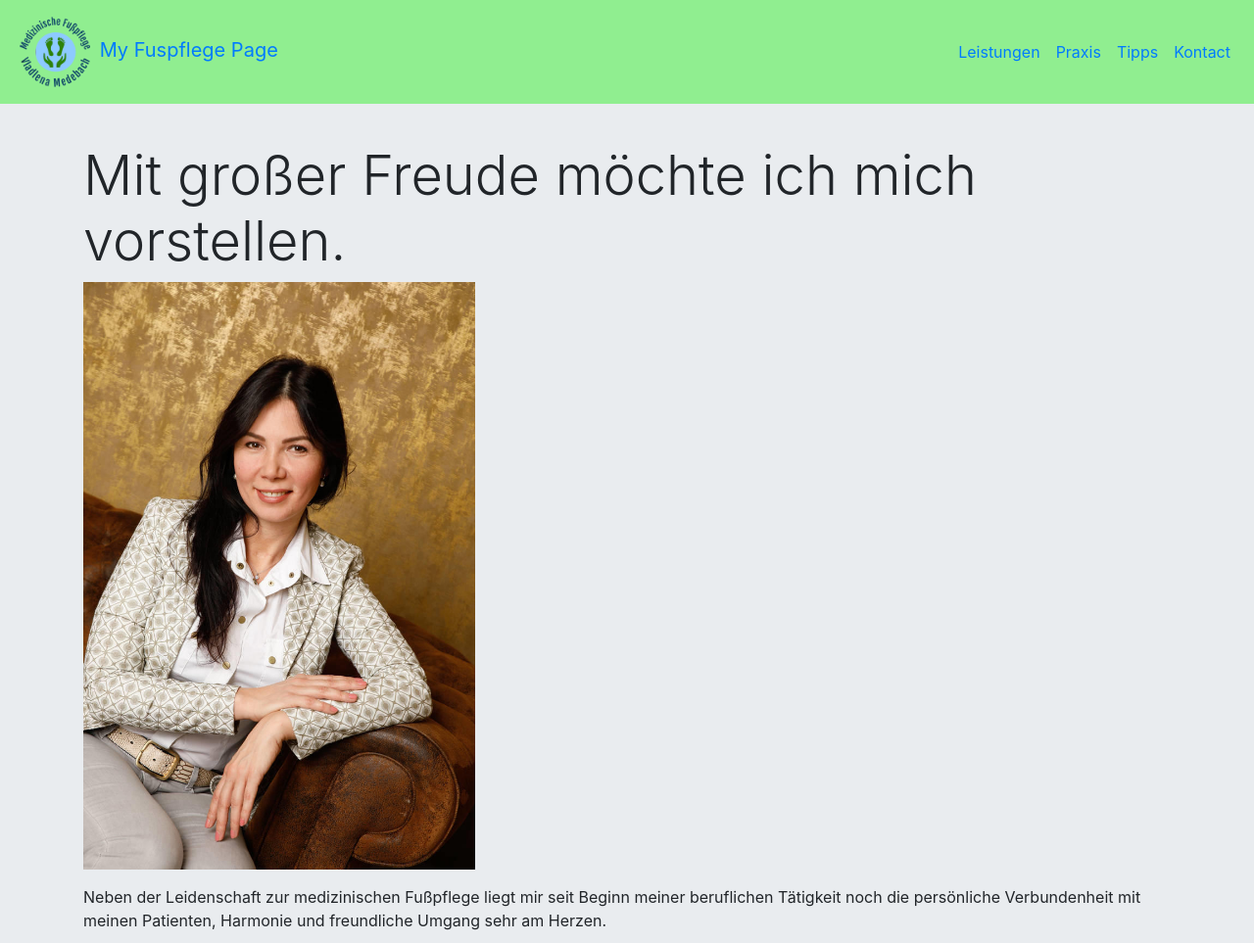
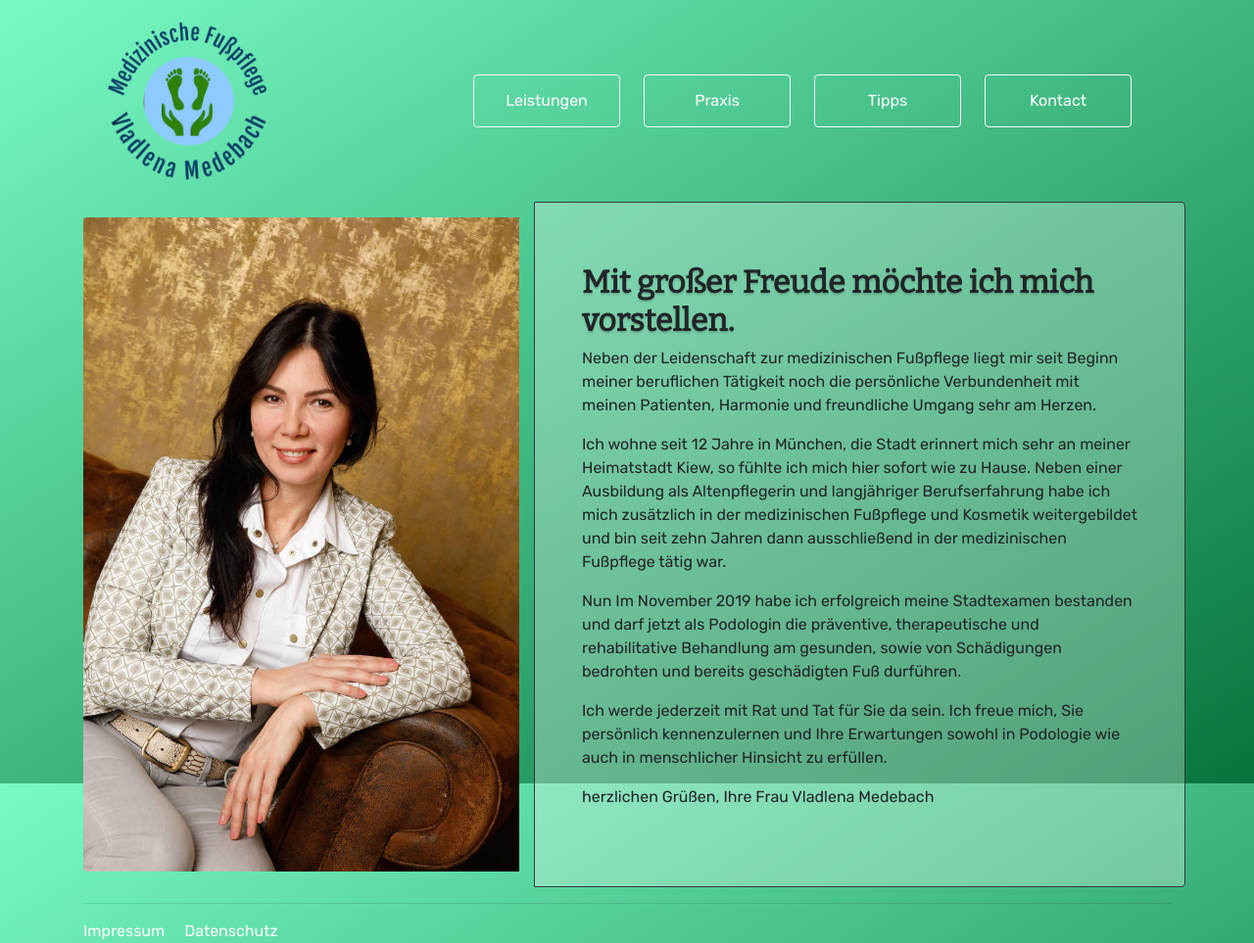
Before and after one commit to olexiy/praxis, a plain HTML site: page index.html in a window 1280 px wide. Shown: the top 963 px of the page at 98% size. Drawn offline with nearby package versions, Linux system fonts and the light colour scheme.

Commit message:
Design update

```diff
--- a/index.html
+++ b/index.html
@@ -4,34 +4,39 @@
     <title>My Praxis</title>
     <meta http-equiv="x-ua-compatible" content="ie=edge" />
     <meta charset="UTF-8" />
-    <meta name="viewport" content="width=device-width, initial-scale=1.0" />
+    <meta
+      name="viewport"
+      content="width=device-width, initial-scale=1.0, shrink-to-fit=no"
+    />
+    <!-- Bootstap CSS -->
     <link
       rel="stylesheet"
       href="https://stackpath.bootstrapcdn.com/bootstrap/4.4.1/css/bootstrap.min.css"
       integrity="sha384-Vkoo8x4CGsO3+Hhxv8T/Q5PaXtkKtu6ug5TOeNV6gBiFeWPGFN9MuhOf23Q9Ifjh"
       crossorigin="anonymous"
     />
+    <!-- Google fonts Bitter and Rubik -->
     <link
       href="https://fonts.googleapis.com/css?family=Bitter|Rubik&display=swap"
       rel="stylesheet"
     />
+    <!-- Custom CSS -->
     <link href="/public/styles/main.css" rel="stylesheet" />
   </head>
   <body>
-    <!-- Image and text -->
-    <header>
-      <nav class="navbar sticky-top navbar-expand-lg navbar-custom">
+    <div class="container">
+      <!-- Navigation -->
+      <nav class="navbar navbar-expand-lg navbar-dark sticky-top">
         <a class="navbar-brand" href="/">
           <img
             src="/public/img/logo.png"
-            width="80
-            "
-            height="80"
+            width="180"
+            height="180"
             class="d-inline-block align-center"
-            alt="logo fuspflege"
+            alt="Medezinische Fußpflege Vladlena Medebach"
           />
-          My Fuspflege Page
         </a>
+
         <button
           class="navbar-toggler"
           type="button"
@@ -44,37 +49,36 @@
           <span class="navbar-toggler-icon"></span>
         </button>
         <div class="collapse navbar-collapse" id="navbarNav">
-          <ul class="navbar-nav ml-auto">
-            <li class="nav-item">
-              <a class="nav-link" href="#">Leistungen</a>
+          <ul class="navbar-nav ml-auto float-right">
+            <li class="nav-item btn btn-outline-light mr-4" style="width: 150px;">
+              <a class="nav-link text-white" href="#">Leistungen</a>
             </li>
-            <li class="nav-item">
-              <a class="nav-link" href="#">Praxis</a>
+            <li class="nav-item btn btn-outline-light mr-4" style="width: 150px;">
+              <a class="nav-link  text-white" href="#">Praxis</a>
             </li>
-            <li class="nav-item">
-              <a class="nav-link" href="#">Tipps</a>
+            <li class="nav-item btn btn-outline-light mr-4" style="width: 150px;">
+              <a class="nav-link  text-white" href="#">Tipps</a>
             </li>
-            <li class="nav-item">
-              <a class="nav-link" href="#">Kontact</a>
+            <li class="nav-item btn btn-outline-light mr-4" style="width: 150px;">
+              <a class="nav-link  text-white" href="#">Kontact</a>
             </li>
           </ul>
         </div>
       </nav>
-    </header>
-    <main role="main">
-      <div class="jumbotron jumbotron-fluid"  id="aboutMe">
-        <div class="container">
-          <h1 class="display-4">
-            Mit großer Freude möchte ich mich vorstellen.
-          </h1>
+
+        <div class="row">
+          <div class="col col-md-5 py-sm-3 align-items-center">
             <img
             src="public/img/master.jpg"
             alt="vladlena photo"
-            width="400"
-            height="auto"
-            id="masterImg"
+            id=" Vladlena Medebach Foto"
+            class="img-fluid border rounded-left border-0"
           />
-          <p class="lead"></p>
+          </div>
+          <div class="col-12 col-md-7 bg-custom p-5 d-flex align-items-center border border-dark border-lg rounded-right">
+            <div>
+              <section>
+                <h1 class="drop-shadow">Mit großer Freude möchte ich mich vorstellen.</h1>
                 <p>
                   Neben der Leidenschaft zur medizinischen Fußpflege liegt mir seit
                   Beginn meiner beruflichen Tätigkeit noch die persönliche
@@ -100,14 +104,19 @@
                   Sie persönlich kennenzulernen und Ihre Erwartungen sowohl in
                   Podologie wie auch in menschlicher Hinsicht zu erfüllen.
                 </p>
-          <p><strong>herzlichen Grüßen, Ihre Frau Vladlena Medebach</strong></p>
+                <p>
+                  <strong>herzlichen Grüßen, Ihre Frau Vladlena Medebach</strong>
+                </p>
+              </section>
             </div>
           </div>
-    </main>
-    <footer>
+        </div>
+
         <hr />
-      Impressum
-    </footer>
+        <a href="#" class="text-white">Impressum</a>
+        <a href="#" class="text-white px-3">Datenschutz</a>
+    </div>
+    <!-- Bootstrap JS -->
     <script
       src="https://code.jquery.com/jquery-3.4.1.slim.min.js"
       integrity="sha384-J6qa4849blE2+poT4WnyKhv5vZF5SrPo0iEjwBvKU7imGFAV0wwj1yYfoRSJoZ+n"
--- a/public/styles/main.css
+++ b/public/styles/main.css
@@ -1,17 +1,32 @@
+html{
+    height: 100%;
+}
 body {
-    background: #F2F2F2;
+    font-family: 'Rubik',Times, serif;
+    font-weight: 300;
+    background-image: linear-gradient(to bottom right, rgb(120, 250, 196), rgb(7, 116, 61));
 }
 
-.navbar-custom {
-    background-color: lightgreen;
-}
-/* Modify brand and text color */
-
-.navbar-custom .navbar-brand,
-.navbar-custom .navbar-text .nav-link{
-    color: #007bff;
+h1{
+    font-family: 'Bitter', Helvetica, sans-serif;
+    font-size: 2rem;
+    font-weight: bold;
 }
 
-#aboutMe{
-    padding: 40px;
+
+.drop-shadow{
+    text-shadow: 0px 2px 2px rgba(0, 0, 0, 0.153);
 }
+
+.btn-primary{
+    background-color: #00BBC9;
+    border-color: #00BBC9;
+}
+
+.btn-outline-light:hover{
+    background-color: rgba(7, 116, 61, 0.424);
+}
+
+.bg-custom{
+    background-color: rgba(255, 255, 255, 0.287);
+}
```
Lines whose indentation alone changed are shown as unchanged.
